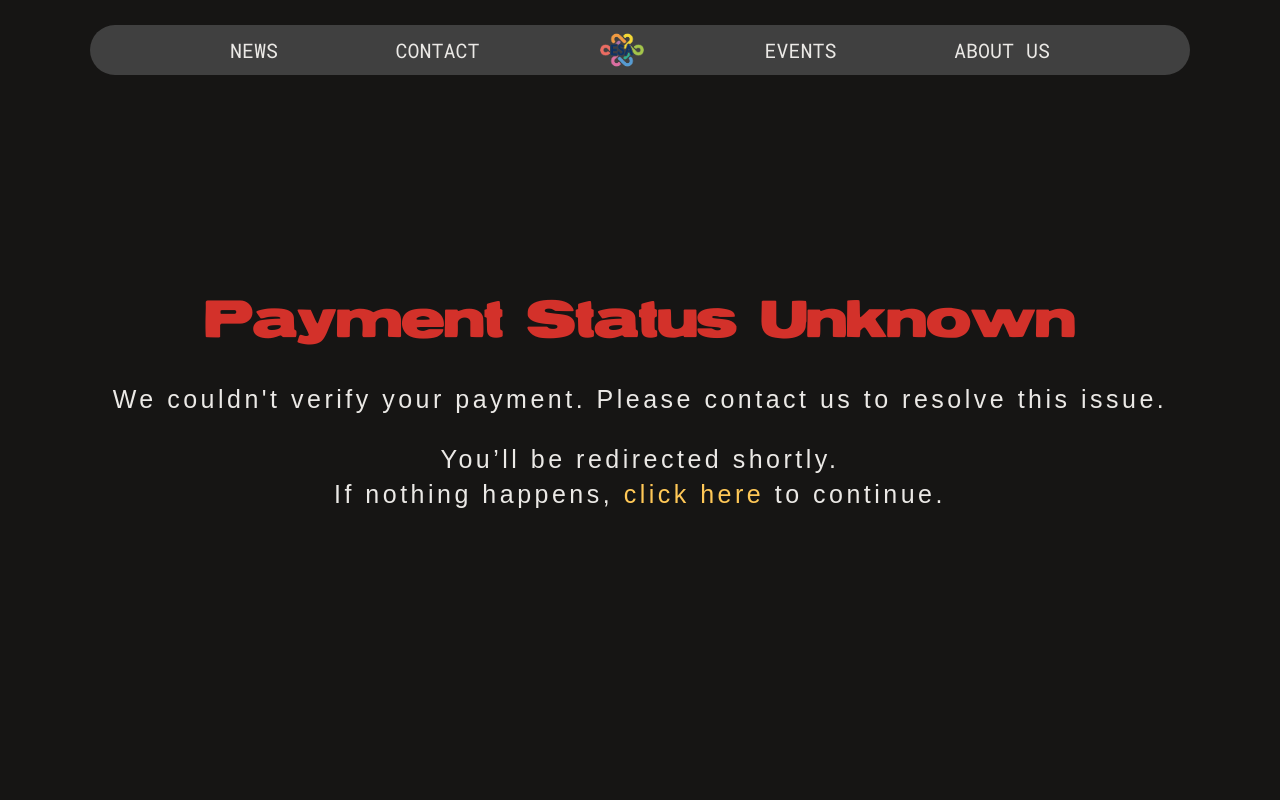
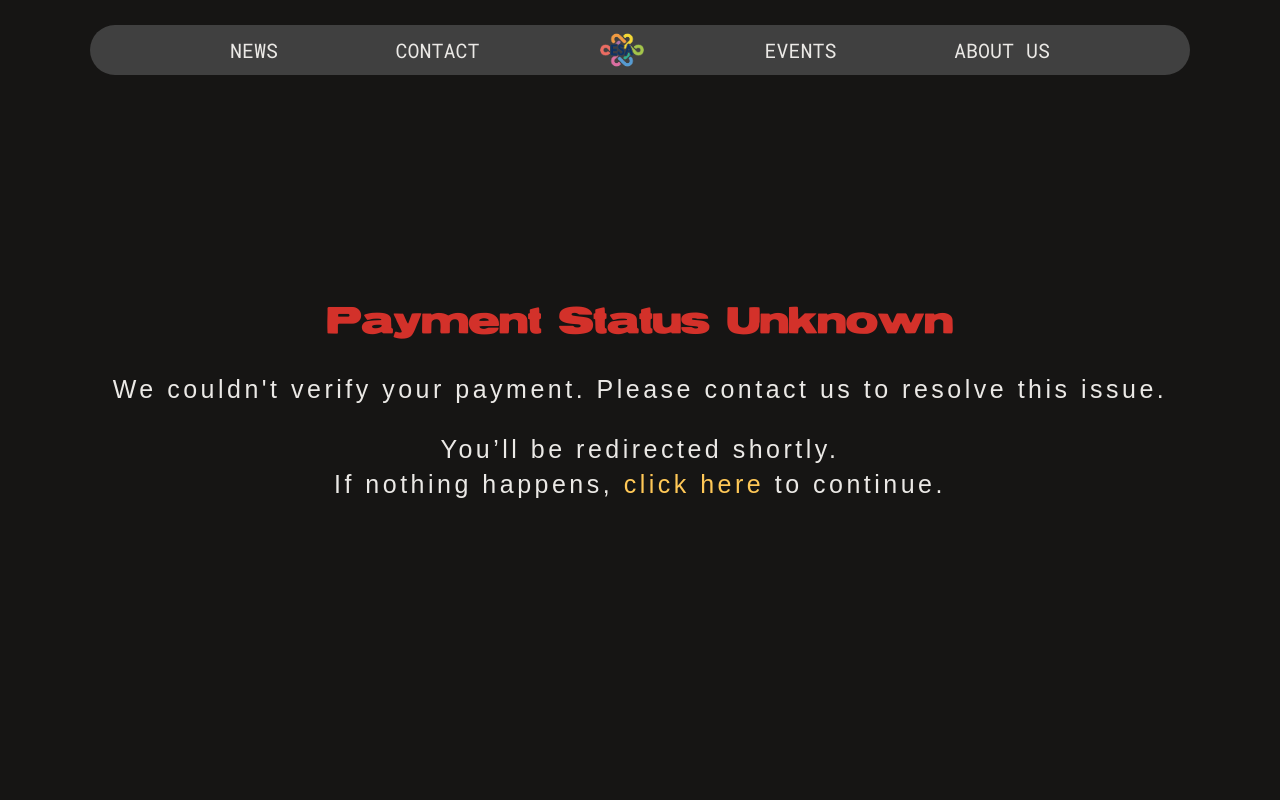
Before and after one commit to UoaWDCC/esa, a Next.js app: page /payment-success in a window 1280 px wide. Shown: the top 800 px of the page. Built offline with nearby package versions, Linux system fonts and the light colour scheme; a web font is replaced by a local one.

Commit message:
Change from h3 to h2 to match other pages

```diff
--- a/src/app/(frontend)/payment-success/page.tsx
+++ b/src/app/(frontend)/payment-success/page.tsx
@@ -33,7 +33,7 @@ export default async function PaymentSuccessPage({
       {status === 'succeeded' && (
         <>
           <meta httpEquiv="refresh" content="5;url=/" />
-          <h2 className="text-primary-red">Payment Successful!</h2>
+          <h3 className="text-primary-red">Payment Successful!</h3>
           <p className="mt-5 text-xl tracking-[0.14em]">
             Thank you! Your payment has been processed successfully.
           </p>
@@ -42,7 +42,7 @@ export default async function PaymentSuccessPage({
       {status === 'pending' && (
         <>
           <meta httpEquiv="refresh" content="5;url=/" />
-          <h2 className="text-primary-red">Payment Pending</h2>
+          <h3 className="text-primary-red">Payment Pending</h3>
           <p className="mt-5 text-xl tracking-[0.14em]">
             Thank you! Your payment is being processed and may take a few days. We will email you
             once the payment is confirmed.
@@ -51,7 +51,7 @@ export default async function PaymentSuccessPage({
       )}
       {status === 'unknown' && (
         <>
-          <h2 className="text-primary-red">Payment Status Unknown</h2>
+          <h3 className="text-primary-red">Payment Status Unknown</h3>
           <p className="mt-5 text-xl tracking-[0.14em]">
             {`We couldn't verify your payment. Please contact us to resolve this issue.`}
           </p>
```
Also changed, not shown: public/images/mascot-frog.png (added).
